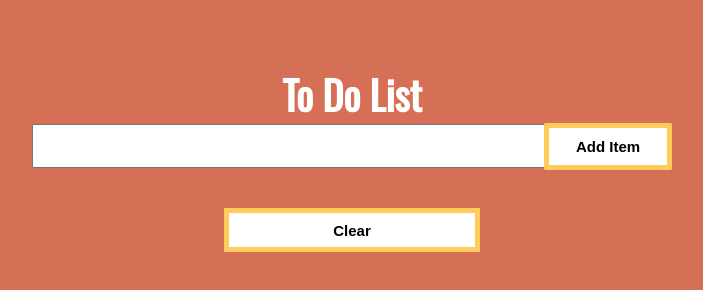
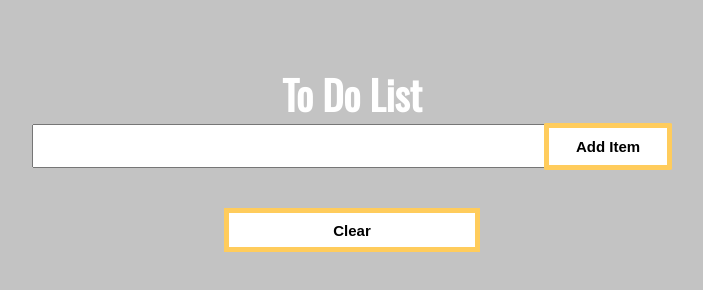
Before and after one commit to anaxcamille/JS-Beginner_PJ14, a plain HTML site: page index.html in a window 1280 px wide. Shown: the whole page, without its empty margins (288-991 px from the left). Drawn offline with nearby package versions, Linux system fonts and the light colour scheme.

Commit message:
Update style.css

```diff
--- a/style.css
+++ b/style.css
@@ -4,7 +4,7 @@
 	border-style: border-box;
 }
 body{
-	background-color:#D56F56;
+	background-color:#c3c3c3;
 
 }
 .service{
```
